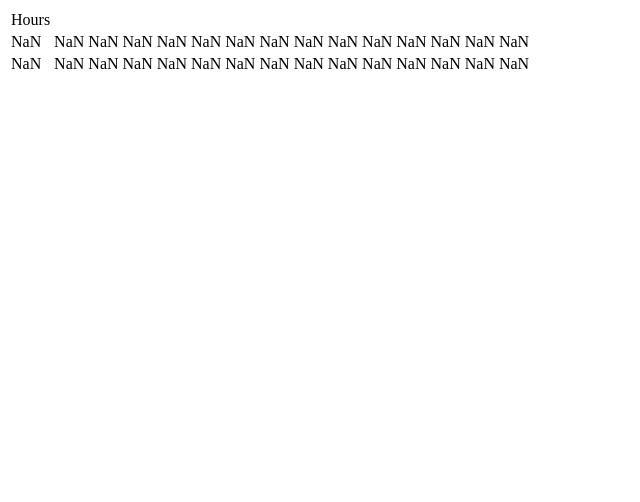
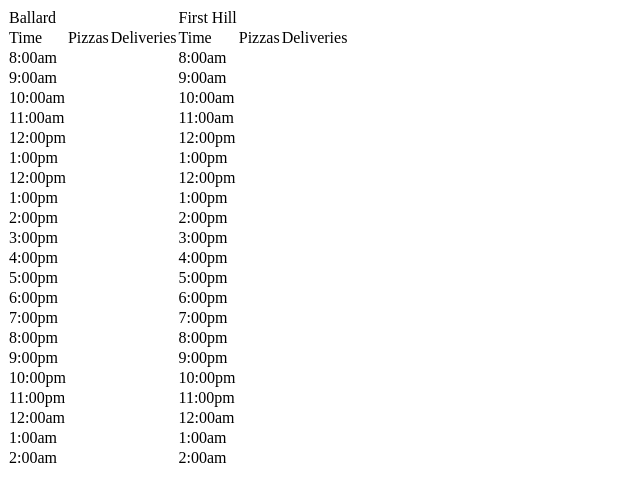
Before and after one commit to agengnagel/pizza-odyssey, a plain HTML site: page sales-data.html in a window 1280 px wide. Shown: the whole page, without its empty margins (0-640 px from the left). Drawn offline with Linux system fonts and the light colour scheme.

Commit message:
got the table to work (thanks to the lecture), i think i need to make my hourlyPizza and hourlyDeliveries global variables to use when making my ballard variable out of my constrictor function

```diff
--- a/app.js
+++ b/app.js
@@ -2,53 +2,79 @@
 
 function Pizza3001(locationName, storeData) {
   this.locationName= locationName;
+  this.openhours=['8:00am', '9:00am','10:00am', '11:00am','12:00pm', '1:00pm','12:00pm', '1:00pm','2:00pm', '3:00pm','4:00pm', '5:00pm','6:00pm', '7:00pm','8:00pm', '9:00pm','10:00pm', '11:00pm','12:00am', '1:00am','2:00am'];
   this.storeData= storeData;
   this.hourlyPizzas = [];
   this.hourlyDeliveries= [];
-  this.makeRandoms();
-}
+};
 
-function generateRandom (min, max) {
-  return Math.floor((Math.random() * (max - min) + 1)) + min;
-}
+var ballardData = [[0,4,0,4],[0,7,0,4],[2,15,1,4], [15,35,3,8], [12,31,5,12] [5,20,6,11]];
+var firsthillData = [[1,3,1,7],[ 5,9,2,8],[2,13,1,6], [18,32,3,9], [1,3,5,12] [8,20,6,16]];
+var firsthill= new Pizza3001 ('First Hill', firsthillData);
+
+Pizza3001.prototype.generateRandom = function(min, max) {
+  return Math.floor(Math.random() * (max - min + 1)) + min;
+};
 
 Pizza3001.prototype.makeRandoms= function (){
   for (var i=0; i<this.storeData.length; i++) {
     for (var j=0; j<3; j++) {
-      var tempPizza= generateRandom ([i][0], [i][1])
+      var tempPizza= this.generateRandom ([i][0], [i][1])
       this.hourlyPizzas.push(tempPizza);
-      var tempDeliver= generateRandom ([i][2],[i][3]);
+      var tempDeliver= this.generateRandom ([i][2],[i][3]);
       this.hourlyDeliveries.push(tempDeliver);
     }
   }
 };
 
-var ballardData = [[0,4,0,4],[0,7,0,4],[2,15,1,4], [15,35,3,8], [12,31,5,12] [5,20,6,11]];
-
-var firsthillData = [[1,3,1,7],[ 5,9,2,8],[2,13,1,6], [18,32,3,9], [1,3,5,12] [8,20,6,16]];
-
-var ballard = new Pizza3001 ('ballard', ballardData);
-var firsthill= new Pizza3001 ('firsthill', firsthillData);
-
-var pizzatable = document.getElementById('pizzatable');
-var tableHead = ['Hours'];
-
-var rowOne = createTableRow(ballard.hourlyPizzas);
-var rowTwo= createTableRow (ballard.hourlyDeliveries);
-
-function createTableRow (infoArray) {
-  var newTR = document.createElement('tr');
-  for(var i=0; i<infoArray.length; i++){
-    var newTD = document.createElement('td');
-    newTD.textContent = infoArray[i];
-    newTR.appendChild(newTD);
-  }
-  return newTR;
-}
-var headerRow = createTableRow(tableHead);
-var ballardRow = createTableRow(ballard.hourlyPizzas);
+var ballard = new Pizza3001 ('Ballard', ballardData);
+ballard.makeRandoms();
 
 
-pizzatable.appendChild(headerRow);
-pizzatable.appendChild(rowOne);
-pizzatable.appendChild(rowTwo);
+Pizza3001.prototype.render= function(){
+  this.makeRandoms();
+  var shopTable = document.createElement('pizzatable');
+  var trHeader1= document.createElement('tr');
+
+  var tdEl = document.createElement('td');
+  tdEl.textContent = this.locationName;
+  trHeader1.appendChild(tdEl);
+
+  shopTable.appendChild(trHeader1);
+
+//second header
+  var trHeader2 = document.createElement('tr');
+
+  tdEl = document.createElement('td');
+  tdEl.textContent = 'Time';
+  trHeader2.appendChild(tdEl);
+
+  tdEl = document.createElement('td');
+  tdEl.textContent = 'Pizzas';
+  trHeader2.appendChild(tdEl);
+
+  tdEl = document.createElement('td');
+  tdEl.textContent = 'Deliveries';
+  trHeader2.appendChild(tdEl);
+
+  shopTable.appendChild(trHeader2);
+
+  for (var i = 0; i < this.openhours.length; i++) {
+
+    var trEl = document.createElement('tr');
+    tdEl = document.createElement('td');
+    tdEl.textContent = this.openhours[i];
+    trEl.appendChild(tdEl);
+
+    tdEl = document.createElement('td');
+    tdEl.textContent = this.makeRandoms[i];
+    trEl.appendChild(tdEl);
+
+    shopTable.appendChild(trEl);
+  }
+
+  document.body.appendChild(shopTable);
+}
+
+ballard.render();
+firsthill.render();
--- a/index.css
+++ b/index.css
@@ -1,3 +1,9 @@
+
+
+body {
+  background-color: #6A8A76;
+}
+
 h1 {
   font-family: 'Cookie', cursive;
   align-items: center;
@@ -8,6 +14,14 @@ h2 {
   align-items: center;
 
 }
+.box {
+
+  text-align: center;
+  width: 150px;
+  height: 200px;
+  margin: 0px,0px,0px,0px;
+  background-color: #993333;
+}
 li {
   list-style-type: none;
 
```
Also changed, not shown: index.html (+16 -18 lines), sales-data.html (+0 -9 lines).
